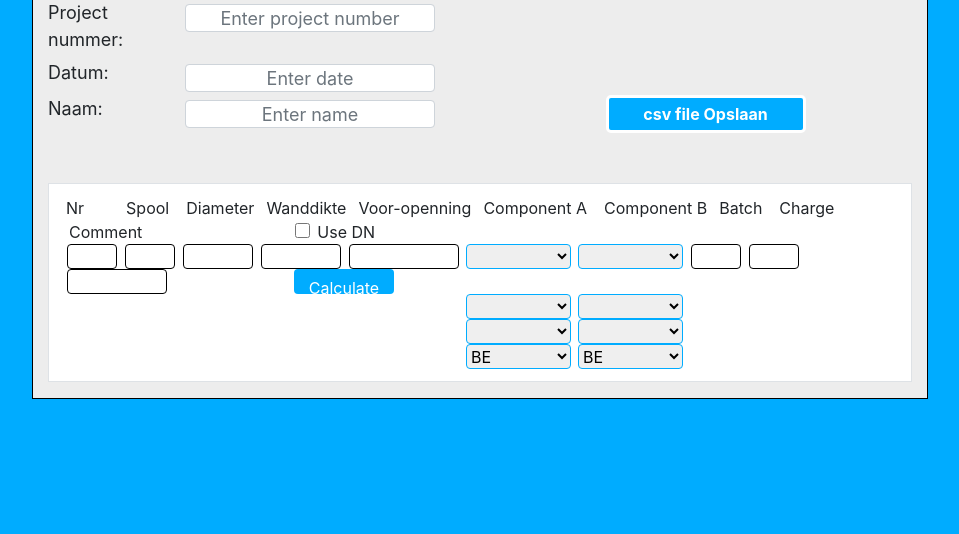
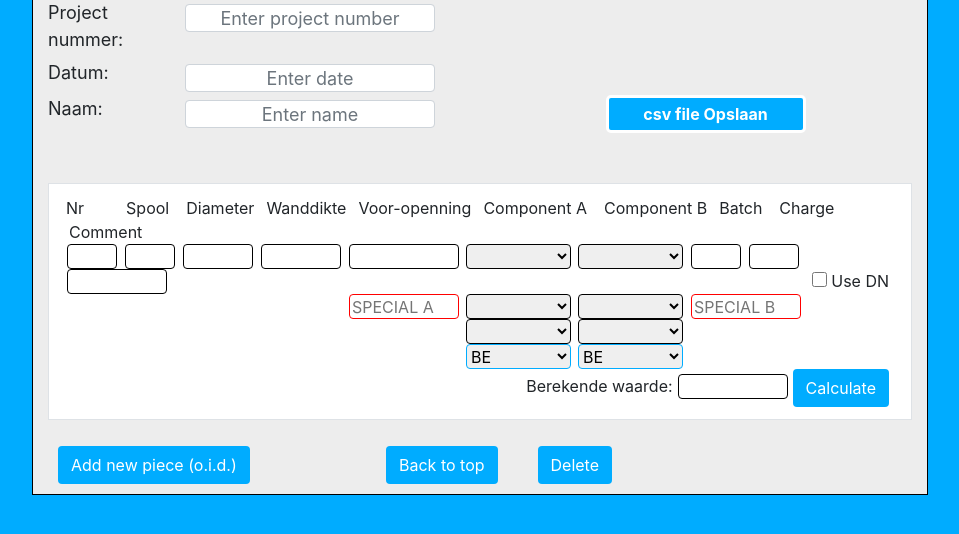
Before and after one commit to Namikolenko/EngieCuttingList, a Django app: page / in a window 1280 px wide. Shown: the part 214-748 px from the top of the page, without its empty margins (160-1119 px from the left). Run offline with Django 3.2, Linux system fonts and the light colour scheme; lists and menus that the app fills with data are empty; some libraries are stand-ins or nearby versions.

Commit message:
Started javascript.

```diff
--- a/static/scripts/base.js
+++ b/static/scripts/base.js
@@ -0,0 +1,33 @@
+var myTable = document.getElementsByTagName("form")[2];
+var myClone = myTable.cloneNode(true);
+
+
+function createTable() {
+    currentDiv = document.getElementById("tableDiv");
+    tableCopy = myClone.cloneNode(true);
+    tableCopy.id = (document.getElementsByTagName("table").length + 1).toString() + 'form';
+
+
+    currentDiv.appendChild(tableCopy);
+    window.scrollTo(0, document.body.scrollHeight);
+}
+
+
+function topFunction() {
+    window.scrollTo(0, 0);
+}
+
+
+function deleteTable() {
+    currentDiv = document.getElementById("tableDiv");
+    var indexTable = document.getElementsByTagName("table").length;
+    var lastTable = document.getElementsByTagName("table")[indexTable - 1];
+
+    lastTable.parentNode.removeChild(lastTable);
+}
+
+
+function CSVExportMaster() {
+    //TO IMPLEMENT
+    alert('Error');
+}
--- a/templates/base.html
+++ b/templates/base.html
@@ -107,10 +107,7 @@
                                 <div style="margin-left: 10px;">Batch</div>
                                 <div style="margin-left: 15px;">Charge</div>
                                 <div style="margin-left: 8px;">Comment</div>
-                                <div style="margin-left: 150px;">
-                                    <input type="checkbox" style="width: 15px; height: 15px">
-                                </div>
-                                <div style="margin-left: 5px;">Use DN</div>
+
                             </div>
                             <div class="row">
                                 <div style="margin-left: 5px"><input class="table-control" id="butchHolder"
@@ -123,43 +120,52 @@
                                                                      style="width: 80px; height: 25px"/></div>
                                 <div style="margin-left: 5px"><input class="table-control" id="diameterHolder"
                                                                      style="width: 110px; height: 25px"/></div>
-                                <div style="margin-left: 5px"><select style="width: 105px; height: 25px"></select></div>
-                                <div style="margin-left: 5px"><select style="width: 105px; height: 25px"></select></div>
+                                <div style="margin-left: 5px"><select style="width: 105px; height: 25px; border-color: black"></select></div>
+                                <div style="margin-left: 5px"><select style="width: 105px; height: 25px; border-color: black"></select></div>
                                 <div style="margin-left: 5px"><input class="table-control" id="butchHolder"
                                                                      style="width: 50px; height: 25px"/></div>
                                 <div style="margin-left: 5px"><input class="table-control" id="butchHolder"
                                                                      style="width: 50px; height: 25px"/></div>
                                 <div style="margin-left: 5px"><input class="table-control" id="butchHolder"
                                                                      style="width: 100px; height: 25px"/></div>
-                                <button style="float: right; margin-left: 125px; width: 100px; height: 25px; margin-top: 0px; text-align: center; margin-bottom: 0px"
-                                        class="btn" type="button">Calculate
-                                </button>
+                                <div style="margin-right: 10px">
+                                    <input type="checkbox" style="width: 15px; height: 15px">
+                                    Use DN
+                                </div>
                             </div>
                             <div class="row">
-                                <div style="margin-left: 405px"><select style="width: 105px; height: 25px"></select>
+                                <div style="margin-left: 287px"><input
+                                        style="width: 110px; height: 25px; border-color: red" readonly placeholder="SPECIAL A"/>
                                 </div>
-                                <div style="margin-left: 5px"><select style="width: 105px; height: 25px"></select></div>
+                                <div style="margin-left: 5px"><select style="width: 105px; height: 25px; border-color: black"></select>
+                                </div>
+                                <div style="margin-left: 5px"><select style="width: 105px; height: 25px; border-color: black"></select></div>
+                                <div style="margin-left: 5px"><input
+                                        style="width: 110px; height: 25px; border-color: red" readonly placeholder="SPECIAL B"/>
+                                </div>
                             </div>
                             <div class="row">
-                                <div style="margin-left: 405px"><select style="width: 105px; height: 25px"></select>
+                                <div style="margin-left: 405px"><select style="width: 105px; height: 25px; border-color: black"></select>
                                 </div>
-                                <div style="margin-left: 5px"><select style="width: 105px; height: 25px"></select></div>
+                                <div style="margin-left: 5px"><select style="width: 105px; height: 25px; border-color: black"></select></div>
                             </div>
                             <div class="row">
                                 <div style="margin-left: 405px"><select style="width: 105px; height: 25px">
-                                    <option value="">Choose value</option>
                                     <option>PE</option>
                                     <option selected>BE</option>
                                     <option>TE</option>
                                     <option>SE</option>
                                 </select></div>
                                 <div style="margin-left: 5px"><select style="width: 105px; height: 25px">
-                                    <option value="">Choose value</option>
                                     <option>PE</option>
                                     <option selected>BE</option>
                                     <option>TE</option>
                                     <option>SE</option>
                                 </select></div>
+                                <div style="margin-right: 10px">Berekende waarde: <input
+                                        style="width: 110px; height: 25px">
+                                    <button type="button" class="btn" style="margin: 0px">Calculate</button>
+                                </div>
                             </div>
                         </td>
                     </tr>
@@ -167,6 +173,17 @@
             </table>
         </form>
     </div>
+    <div class="container" id="tableDiv">
+        <button class="btn" type="button" onclick="createTable()">
+            Add new piece (o.i.d.)
+        </button>
+        <button style="float: right; margin-right: 300px;" class="btn" type="button" onclick="deleteTable()">
+            Delete
+        </button>
+        <button style="float: right; margin-right: 30px;" type="button" class="btn" onclick="topFunction()">
+            Back to top
+        </button>
+    </div>
 </section>
 <script src="{% static 'scripts/base.js' %}"></script>
 </body>
```
